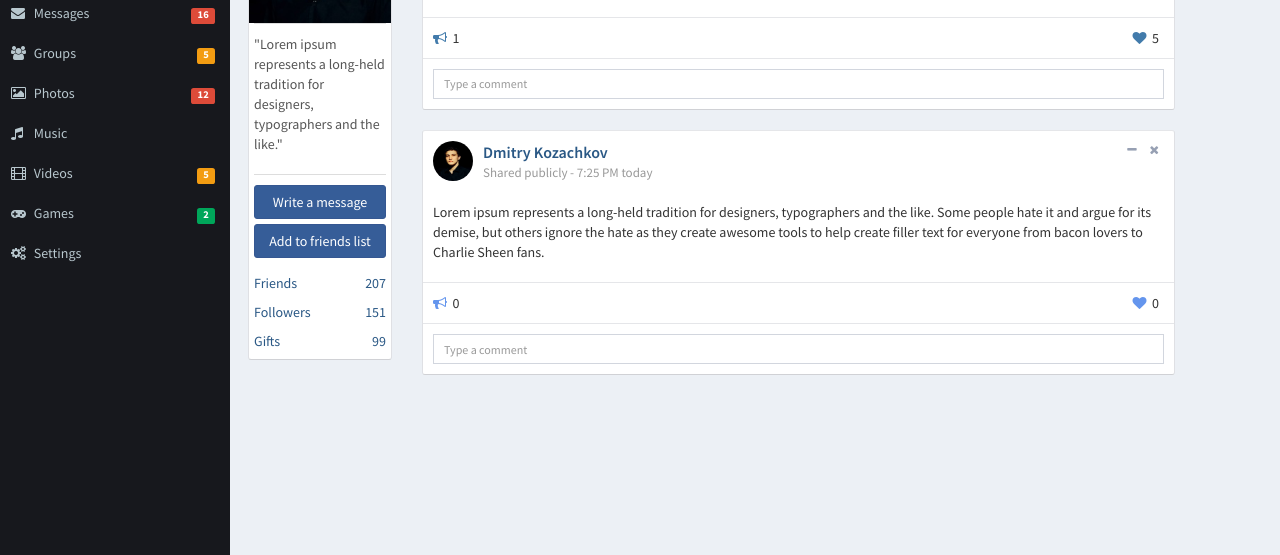
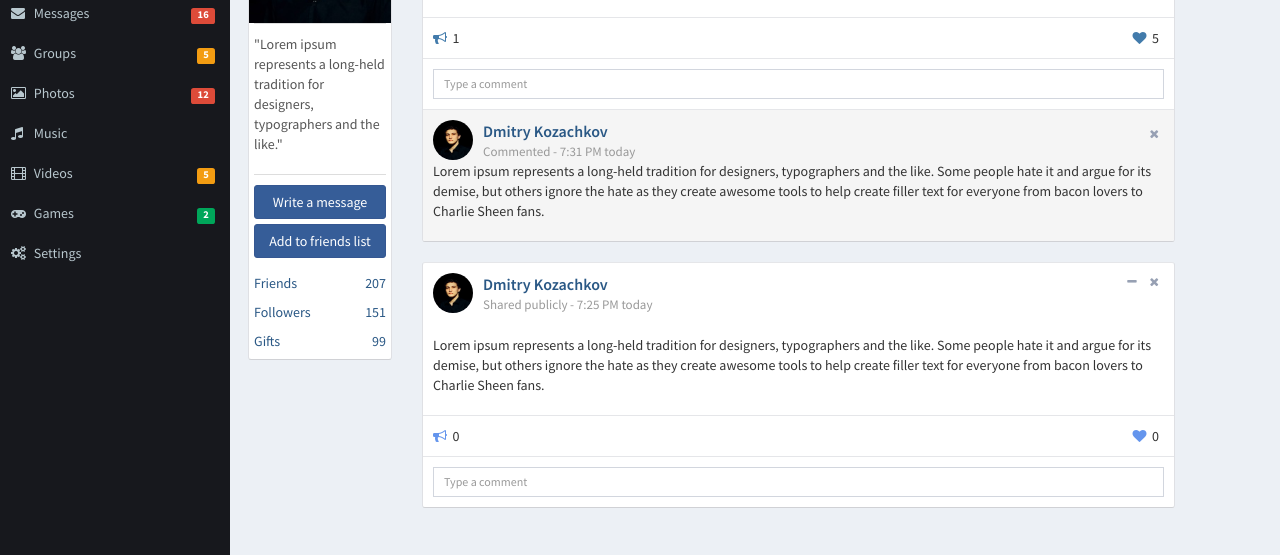
Before and after one commit to dimakozachkov/dimakozachkov.github.io, a plain HTML site: page index.html in a window 1280 px wide. Shown: the part 245-800 px from the top of the page. Drawn offline with nearby package versions, Linux system fonts and the light colour scheme.

Commit message:
Add changes to the project

```diff
--- a/css/styles.css
+++ b/css/styles.css
@@ -222,3 +222,24 @@ a:focus {
 .sidebar-menu a {
 	text-decoration: none;
 }
+
+.post-comment {
+	border-top-left-radius: 0;
+	border-top-right-radius: 0;
+	border-bottom-right-radius: 3px;
+	border-bottom-left-radius: 3px;
+	border-top: 1px solid #e5e6e9;
+	padding: 10px;
+	background-color: #f5f5f5;
+}
+
+.post-comment:before {
+	content: " ";
+	display: table;
+}
+
+.post-comment:after {
+	content: " ";
+	display: table;
+	clear: both;
+}
--- a/index.html
+++ b/index.html
@@ -413,6 +413,24 @@
 						<div class="box-footer">
 							<input class="form-control input-sm" type="text" placeholder="Type a comment">
 						</div>
+						<div class="post-comment">
+							<button type="button" class="btn btn-box-tool pull-right" data-toggle="tooltip" title="" data-original-title="Remove">
+								<i class="fa fa-times"></i></button>
+							<div class="user-block">
+								<img class="img-circle" src="img/avatar.jpg" alt="user image">
+								<span class="username">
+			                          <a href="#">Dmitry Kozachkov</a>
+			                        </span>
+								<span class="description">Commented - 7:31 PM today</span>
+							</div>
+							<p>
+								Lorem ipsum represents a long-held tradition for designers,
+								typographers and the like. Some people hate it and argue for
+								its demise, but others ignore the hate as they create awesome
+								tools to help create filler text for everyone from bacon lovers
+								to Charlie Sheen fans.
+							</p>
+						</div>
 						<!-- /.box-footer-->
 					</div>
 
```
